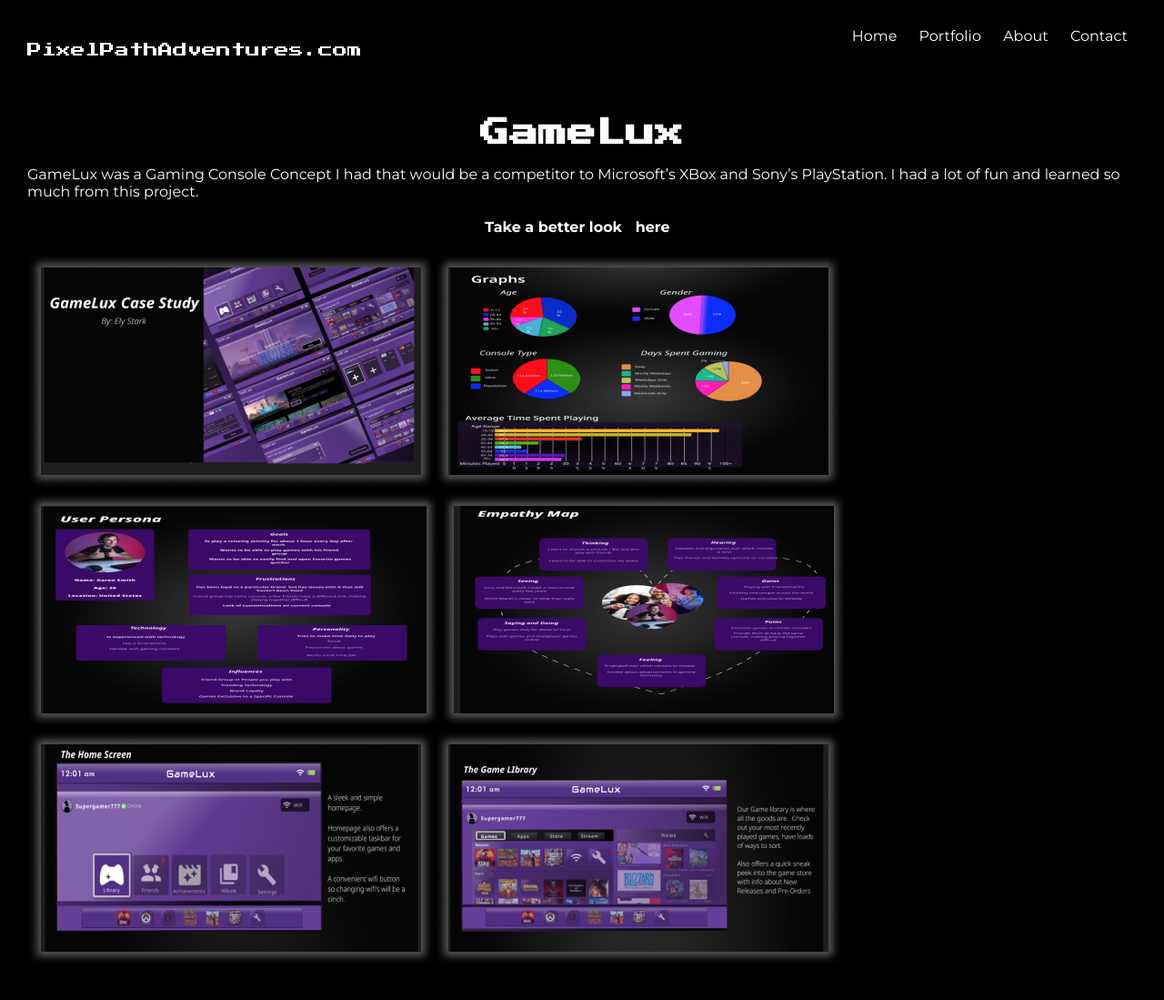
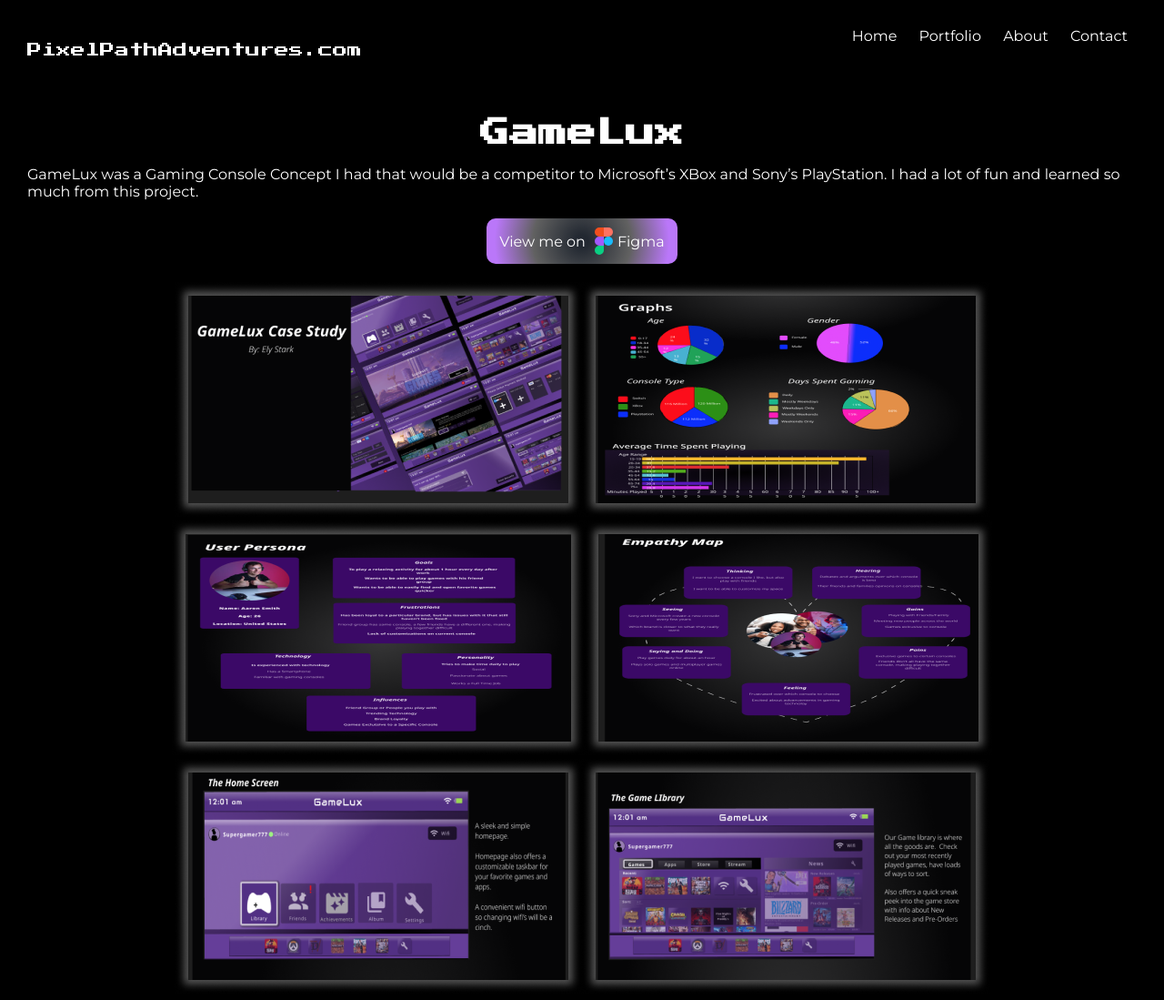
Before and after one commit to tardisdriver/elourastark, a plain HTML site: page gamelux.html in a window 1280 px wide. Shown: the whole page at 91% size. Drawn offline with Linux system fonts and the light colour scheme.

Commit message:
figma and social

```diff
--- a/gamelux.html
+++ b/gamelux.html
@@ -14,16 +14,16 @@
         href="https://fonts.googleapis.com/css2?family=Montserrat:wght@400;500;600;700&family=Press+Start+2P&display=swap"
         rel="stylesheet">
     <script>
-        document.addEventListener("DOMContentLoaded", function() {
+        document.addEventListener("DOMContentLoaded", function () {
             const mobileNav = document.querySelector('.mobileNav img');
             const navOverlay = document.querySelector('.navOverlay');
             const closeBtn = navOverlay.querySelector('img');
 
-    mobileNav.addEventListener('click', function() {
+            mobileNav.addEventListener('click', function () {
                 navOverlay.style.display = 'flex';
             });
 
-    closeBtn.addEventListener('click', function() {
+            closeBtn.addEventListener('click', function () {
                 navOverlay.style.display = 'none';
             });
         });
@@ -56,12 +56,17 @@
         </nav>
     </header>
     <main>
-        <div style="display: flex; flex-direction: column; align-items: center; gap: 20px; margin-top: 50px">
+        <div style="display: flex; flex-direction: column; align-items: center; gap: 20px; margin-top: 50px;">
             <h1 class="title">GameLux</h1>
             <p>
-            GameLux was a Gaming Console Concept I had that would be a competitor to Microsoft’s XBox and Sony’s PlayStation. I had a lot of fun and learned so much from this project.
+                GameLux was a Gaming Console Concept I had that would be a competitor to Microsoft’s XBox and Sony’s
+                PlayStation. I had a lot of fun and learned so much from this project.
             </p>
-        <p><b>Take a better look <a href="">here</a></b></p>
+            <a href="https://www.figma.com/design/pocijeOq9X4YRSk1vo6SvZ/Case-Study-GameLux?node-id=0-1&t=QZBHUzO4VlQI8tjw-1"
+                target="_blank" class="figmaButton">
+                View me on <img src="assets/figmalogo.svg" style="width:20px; margin-left: 10px; margin-right: 5px;" />
+                Figma
+            </a>
             <div class="projectImgContainer">
                 <div>
                     <img src="assets/gamelux1.png" />
@@ -87,4 +92,5 @@
 
 
 </body>
+
 </html>
--- a/styles.css
+++ b/styles.css
@@ -88,6 +88,7 @@ header {
   .projectImgContainer {
     display: flex;
     flex-wrap: wrap;
+    justify-content: center;
   }
 
   .navOverlay {
@@ -96,6 +97,17 @@ header {
 
   .social {
     height: 60px;
+  }
+
+  .figmaButton {
+    display:flex;
+    justify-content: center;
+    align-items: center;
+    width: 210px;
+    height: 50px;
+    background: rgb(34,40,49);
+    background: radial-gradient(circle, rgba(34,40,49,1) 6%, rgba(97,97,97,1) 50%, rgba(186,119,249,1) 89%);
+    border-radius: 10px;
   }
 
   @media screen and (max-width: 800px){
```
Also changed, not shown: citypups.html (+5 -1 lines), contact.html (+2 -2 lines), subhub.html (+5 -1 lines), threedaily.html (+5 -1 lines), assets/figmalogo.svg (added). Lines whose indentation alone changed are shown as unchanged.
